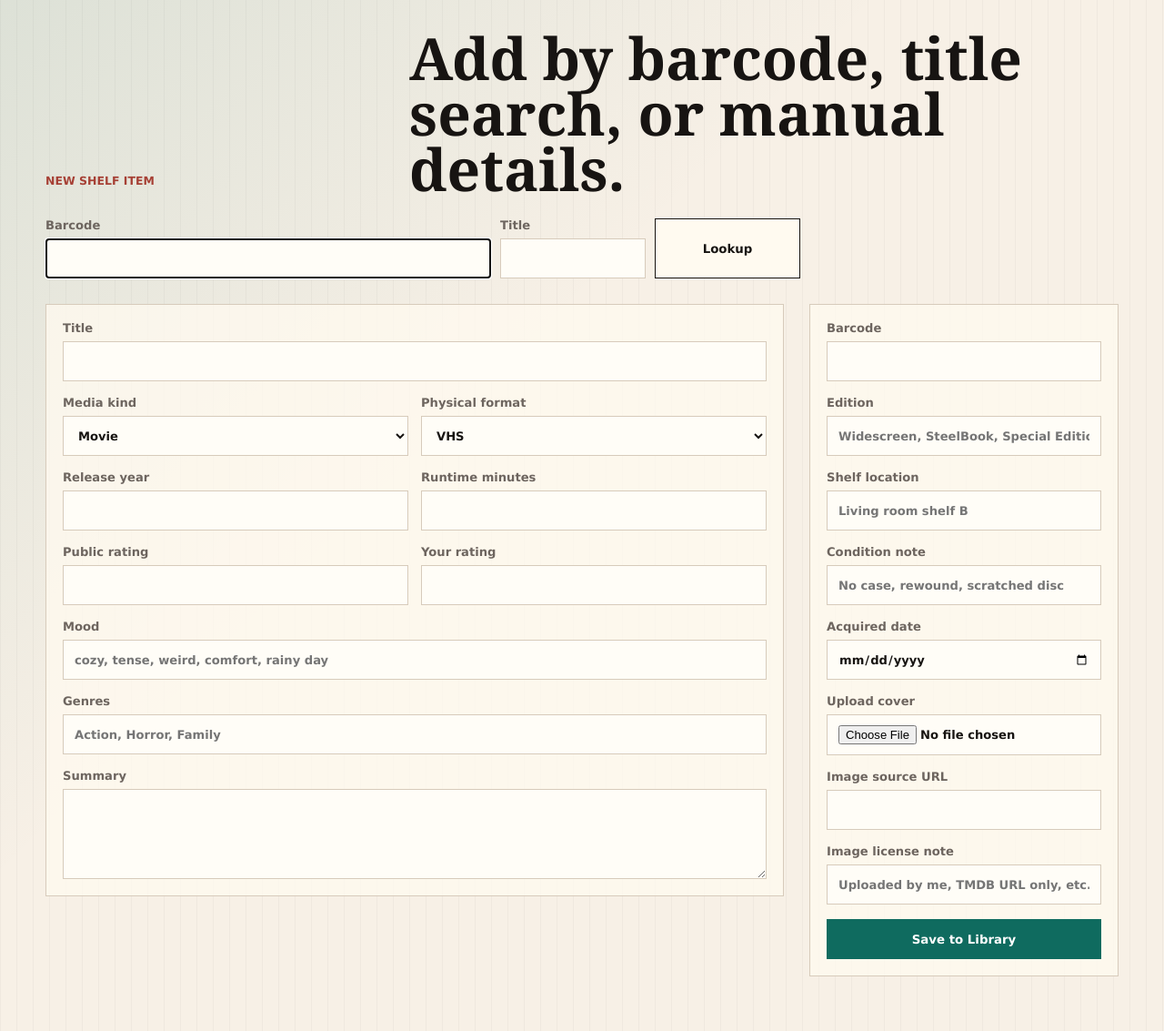
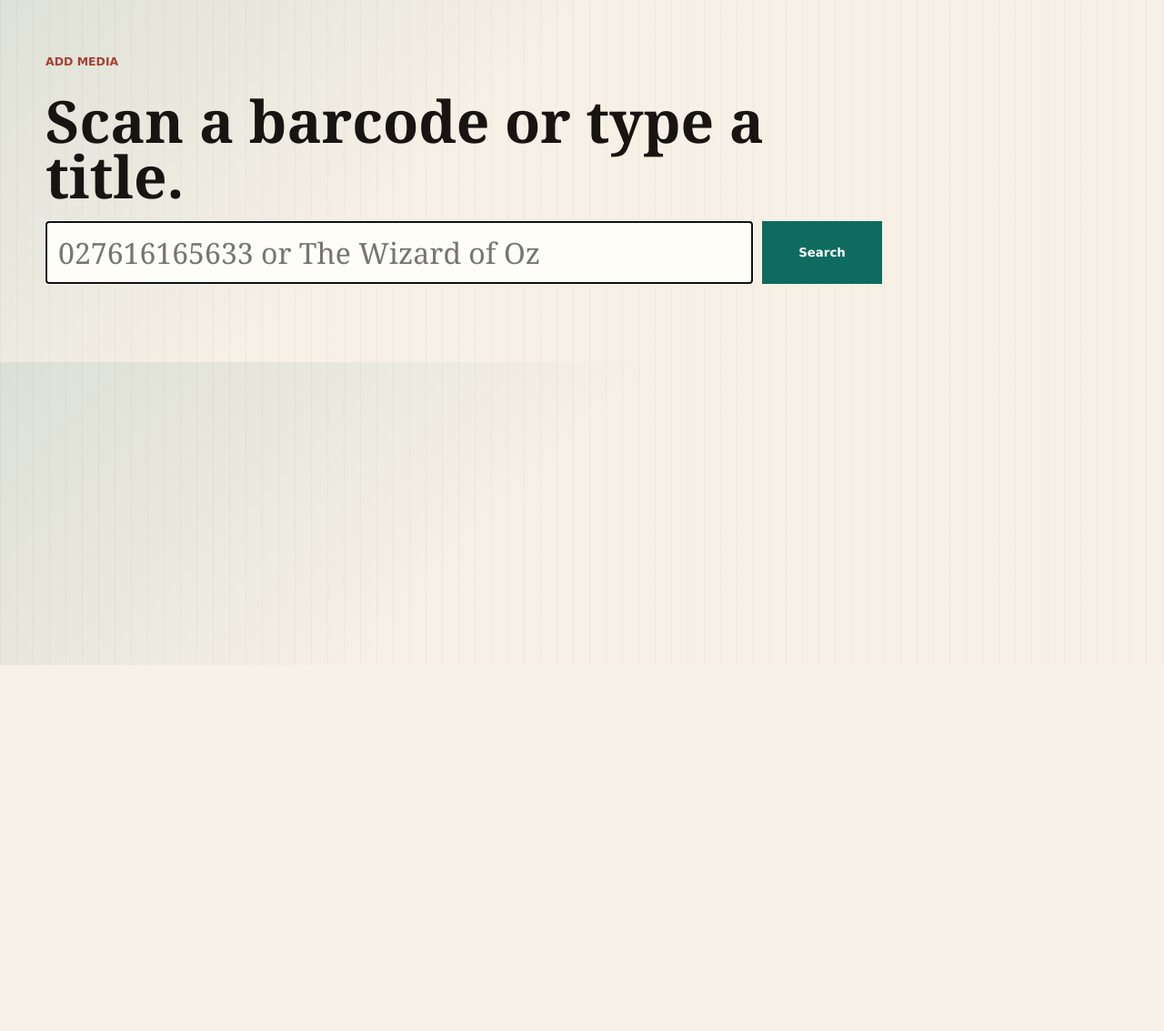
Before and after one commit to ChiBulva/VHYes, a Flask app: page /add in a window 1280 px wide. Shown: the part 69-1202 px from the top of the page at 91% size. After the commit the page ends 800 px from the top, so only its background shows below. Run offline with Flask 3, Linux system fonts and the light colour scheme; data comes from the database, SQL or seed files in the repository.

Commit message:
Simplify add flow around scanner results

```diff
--- a/vhyes/routes.py
+++ b/vhyes/routes.py
@@ -13,8 +13,8 @@ from flask import (
 )
 from werkzeug.utils import secure_filename
 
-from .db import get_db, now_iso, row_to_dict
-from .metadata import lookup_barcode, search_tmdb
+from .db import get_db, now_iso
+from .metadata import lookup_barcode, search_tmdb, search_wikidata
 
 bp = Blueprint("vhyes", __name__)
 
@@ -83,22 +83,25 @@ def library():
 
 @bp.route("/add", methods=("GET", "POST"))
 def add_media():
-    candidate = None
-    if request.method == "POST" and request.form.get("lookup_action"):
-        candidate = _lookup_candidate(request.form)
-        if not candidate:
-            flash("No metadata match found. You can still add it manually.", "warn")
+    query = ""
+    candidates = []
 
-    if request.method == "POST" and request.form.get("save_action"):
-        item_id = _save_media(request.form, request.files.get("cover_file"))
-        flash("Media added.", "success")
-        return redirect(url_for("vhyes.detail", item_id=item_id))
+    if request.method == "POST" and request.form.get("search_action"):
+        query = request.form.get("query", "").strip()
+        candidates = _search_candidates(query)
+        if not candidates:
+            flash("No match found. Try the title instead of the barcode, or check API keys.", "warn")
+
+    if request.method == "POST" and request.form.get("add_action"):
+        item_id = _save_media(request.form, None)
+        flash(f"Added {request.form.get('title', 'media')}.", "success")
+        return redirect(url_for("vhyes.add_media"))
 
     return render_template(
         "add.html",
+        candidates=candidates,
         formats=_formats(),
-        candidate=candidate,
-        form=request.form,
+        query=query,
     )
 
 
@@ -139,24 +142,62 @@ def cover_file(filename):
     return send_from_directory(current_app.config["COVERS_DIR"], filename)
 
 
-def _lookup_candidate(form):
-    barcode = form.get("barcode", "").strip()
-    title = form.get("title", "").strip()
+def _search_candidates(query):
+    query = (query or "").strip()
+    if not query:
+        return []
 
-    try:
-        if barcode:
-            candidate = lookup_barcode(
-                barcode,
-                current_app.config["BARCODE_LOOKUP_API_KEY"],
-            )
-            if candidate:
-                return candidate
+    if query.replace("-", "").replace(" ", "").isdigit():
+        candidate = lookup_barcode(
+            query.replace("-", "").replace(" ", ""),
+            current_app.config["BARCODE_LOOKUP_API_KEY"],
+        )
+        return [_prepare_candidate(candidate)] if candidate else []
 
-        results = search_tmdb(title, current_app.config["TMDB_API_KEY"])
-        return results[0] if results else None
-    except Exception as exc:
-        flash(f"Lookup failed: {exc}", "error")
+    candidates = search_tmdb(query, current_app.config["TMDB_API_KEY"])
+    if not candidates:
+        candidates = search_wikidata(query)
+    return [_prepare_candidate(candidate) for candidate in candidates]
+
+
+def _prepare_candidate(candidate):
+    if not candidate:
         return None
+
+    candidate = dict(candidate)
+    candidate.setdefault("media_kind", "movie")
+    candidate.setdefault("barcode", "")
+    candidate.setdefault("summary", "")
+    candidate.setdefault("rating", "")
+    candidate.setdefault("release_year", "")
+    candidate.setdefault("remote_url", "")
+    candidate["format_id"] = _infer_format_id(candidate)
+    return candidate
+
+
+def _infer_format_id(candidate):
+    text = " ".join(
+        str(candidate.get(key) or "")
+        for key in ("title", "summary")
+    ).lower()
+
+    if "4k" in text or "uhd" in text or "ultra hd" in text:
+        preferred = "4K UHD"
+    elif "blu-ray" in text or "bluray" in text or "blue ray" in text:
+        preferred = "Blu-ray"
+    elif "dvd" in text:
+        preferred = "DVD"
+    elif "vhs" in text or "videocassette" in text:
+        preferred = "VHS"
+    else:
+        preferred = "Other"
+
+    match = get_db().execute("SELECT id FROM formats WHERE name = ?", (preferred,)).fetchone()
+    if match:
+        return match["id"]
+
+    fallback = get_db().execute("SELECT id FROM formats WHERE name = 'Other'").fetchone()
+    return fallback["id"] if fallback else None
 
 
 def _save_media(form, cover_file):
--- a/vhyes/static/styles.css
+++ b/vhyes/static/styles.css
@@ -317,3 +317,101 @@ label {
         position: static;
     }
 }
+
+
+.scan-stage {
+    min-height: 38vh;
+    display: grid;
+    align-content: center;
+    gap: 18px;
+}
+
+.scan-stage h1 {
+    max-width: 940px;
+}
+
+.scan-box {
+    display: grid;
+    grid-template-columns: minmax(0, 1fr) auto;
+    gap: 10px;
+    max-width: 920px;
+}
+
+.scan-box input {
+    min-height: 64px;
+    font-size: clamp(1.2rem, 3vw, 2rem);
+    border: 2px solid var(--ink);
+    background: #fffdf7;
+}
+
+.scan-box .button {
+    min-width: 132px;
+}
+
+.results-section {
+    margin-top: 12px;
+}
+
+.result-count {
+    color: var(--muted);
+    font-family: Verdana, sans-serif;
+    font-size: 0.9rem;
+    font-weight: 700;
+}
+
+.result-grid {
+    display: grid;
+    grid-template-columns: repeat(auto-fill, minmax(280px, 1fr));
+    gap: 16px;
+}
+
+.result-card {
+    display: grid;
+    grid-template-columns: 112px minmax(0, 1fr);
+    gap: 14px;
+    align-items: stretch;
+    background: rgba(255, 250, 240, 0.82);
+    border: 1px solid var(--line);
+    padding: 12px;
+}
+
+.result-poster {
+    width: 112px;
+    min-height: 168px;
+}
+
+.result-body {
+    display: grid;
+    align-content: start;
+    gap: 9px;
+}
+
+.result-body h2 {
+    margin: 0;
+    font-size: 1.35rem;
+    line-height: 1.05;
+}
+
+.result-body p {
+    margin: 0;
+    color: var(--muted);
+}
+
+.result-summary {
+    display: -webkit-box;
+    overflow: hidden;
+    -webkit-box-orient: vertical;
+    -webkit-line-clamp: 3;
+    line-height: 1.35;
+}
+
+@media (max-width: 620px) {
+    .scan-box,
+    .result-card {
+        grid-template-columns: 1fr;
+    }
+
+    .result-poster {
+        width: 100%;
+    }
+}
--- a/vhyes/templates/add.html
+++ b/vhyes/templates/add.html
@@ -3,124 +3,59 @@
 {% block title %}Add Media - VHYes{% endblock %}
 
 {% block content %}
-<section class="page-heading">
-    <p class="eyebrow">New shelf item</p>
-    <h1>Add by barcode, title search, or manual details.</h1>
+<section class="scan-stage">
+    <p class="eyebrow">Add media</p>
+    <h1>Scan a barcode or type a title.</h1>
+    <form class="scan-box" method="post" autocomplete="off">
+        <input type="hidden" name="search_action" value="1">
+        <input name="query" value="{{ query }}" placeholder="027616165633 or The Wizard of Oz" inputmode="search" autofocus>
+        <button class="button primary" type="submit">Search</button>
+    </form>
 </section>
 
-<form class="lookup-panel" method="post">
-    <input type="hidden" name="lookup_action" value="1">
-    <label>
-        Barcode
-        <input name="barcode" value="{{ form.barcode or candidate.barcode if candidate else form.barcode }}" inputmode="numeric" autofocus>
-    </label>
-    <label>
-        Title
-        <input name="title" value="{{ form.title or '' }}">
-    </label>
-    <button class="button" type="submit">Lookup</button>
-</form>
-
-<form class="media-form" method="post" enctype="multipart/form-data">
-    <input type="hidden" name="save_action" value="1">
-    <input type="hidden" name="source_name" value="{{ candidate.source_name if candidate else '' }}">
-    <input type="hidden" name="source_id" value="{{ candidate.source_id if candidate else '' }}">
-    <input type="hidden" name="remote_url" value="{{ candidate.remote_url if candidate else '' }}">
-
-    <div class="form-main">
-        <label>
-            Title
-            <input name="title" required value="{{ candidate.title if candidate else form.title or '' }}">
-        </label>
-        <div class="split">
-            <label>
-                Media kind
-                <select name="media_kind">
-                    <option value="movie">Movie</option>
-                    <option value="tv">TV</option>
-                    <option value="book">Book</option>
-                    <option value="music">Music</option>
-                    <option value="game">Game</option>
-                    <option value="other">Other</option>
-                </select>
-            </label>
-            <label>
-                Physical format
-                <select name="format_id" required>
-                    {% for format in formats %}
-                        <option value="{{ format.id }}">{{ format.name }}</option>
-                    {% endfor %}
-                </select>
-            </label>
+{% if candidates %}
+    <section class="results-section">
+        <p class="result-count">{{ candidates|length }} possible match{% if candidates|length != 1 %}es{% endif %}</p>
+        <div class="result-grid">
+            {% for candidate in candidates %}
+                <article class="result-card">
+                    <div class="poster result-poster">
+                        {% if candidate.remote_url %}
+                            <img src="{{ candidate.remote_url }}" alt="">
+                        {% else %}
+                            <span>{{ candidate.title[:1] if candidate.title else "?" }}</span>
+                        {% endif %}
+                    </div>
+                    <div class="result-body">
+                        <h2>{{ candidate.title or "Unknown title" }}</h2>
+                        <p>
+                            {{ candidate.release_year or "Unknown year" }}
+                            {% if candidate.rating %} · {{ candidate.rating }}/10{% endif %}
+                            {% if candidate.barcode %} · {{ candidate.barcode }}{% endif %}
+                        </p>
+                        {% if candidate.summary %}
+                            <p class="result-summary">{{ candidate.summary }}</p>
+                        {% endif %}
+                        <form method="post">
+                            <input type="hidden" name="add_action" value="1">
+                            <input type="hidden" name="title" value="{{ candidate.title or '' }}">
+                            <input type="hidden" name="media_kind" value="{{ candidate.media_kind or 'movie' }}">
+                            <input type="hidden" name="format_id" value="{{ candidate.format_id or '' }}">
+                            <input type="hidden" name="release_year" value="{{ candidate.release_year or '' }}">
+                            <input type="hidden" name="rating" value="{{ candidate.rating or '' }}">
+                            <input type="hidden" name="summary" value="{{ candidate.summary or '' }}">
+                            <input type="hidden" name="barcode" value="{{ candidate.barcode or '' }}">
+                            <input type="hidden" name="remote_url" value="{{ candidate.remote_url or '' }}">
+                            <input type="hidden" name="source_name" value="{{ candidate.source_name or '' }}">
+                            <input type="hidden" name="source_id" value="{{ candidate.source_id or '' }}">
+                            <input type="hidden" name="source_url" value="{{ candidate.remote_url or '' }}">
+                            <input type="hidden" name="license_note" value="Remote image URL stored from {{ candidate.source_name or 'metadata source' }}; not cached locally.">
+                            <button class="button primary full" type="submit">Add This</button>
+                        </form>
+                    </div>
+                </article>
+            {% endfor %}
         </div>
-        <div class="split">
-            <label>
-                Release year
-                <input name="release_year" inputmode="numeric" value="{{ candidate.release_year if candidate else '' }}">
-            </label>
-            <label>
-                Runtime minutes
-                <input name="runtime_minutes" inputmode="numeric">
-            </label>
-        </div>
-        <div class="split">
-            <label>
-                Public rating
-                <input name="rating" inputmode="decimal" value="{{ candidate.rating if candidate else '' }}">
-            </label>
-            <label>
-                Your rating
-                <input name="personal_rating" inputmode="decimal">
-            </label>
-        </div>
-        <label>
-            Mood
-            <input name="mood" placeholder="cozy, tense, weird, comfort, rainy day">
-        </label>
-        <label>
-            Genres
-            <input name="genres" placeholder="Action, Horror, Family">
-        </label>
-        <label>
-            Summary
-            <textarea name="summary" rows="5">{{ candidate.summary if candidate else '' }}</textarea>
-        </label>
-    </div>
-
-    <aside class="copy-panel">
-        <label>
-            Barcode
-            <input name="barcode" value="{{ candidate.barcode if candidate else form.barcode or '' }}" inputmode="numeric">
-        </label>
-        <label>
-            Edition
-            <input name="edition" placeholder="Widescreen, SteelBook, Special Edition">
-        </label>
-        <label>
-            Shelf location
-            <input name="shelf_location" placeholder="Living room shelf B">
-        </label>
-        <label>
-            Condition note
-            <input name="condition_note" placeholder="No case, rewound, scratched disc">
-        </label>
-        <label>
-            Acquired date
-            <input name="acquired_at" type="date">
-        </label>
-        <label>
-            Upload cover
-            <input name="cover_file" type="file" accept="image/png,image/jpeg,image/webp">
-        </label>
-        <label>
-            Image source URL
-            <input name="source_url" value="{{ candidate.remote_url if candidate else '' }}">
-        </label>
-        <label>
-            Image license note
-            <input name="license_note" placeholder="Uploaded by me, TMDB URL only, etc.">
-        </label>
-        <button class="button primary full" type="submit">Save to Library</button>
-    </aside>
-</form>
+    </section>
+{% endif %}
 {% endblock %}
```
Also changed, not shown: vhyes/metadata.py (+64 -1 lines).
